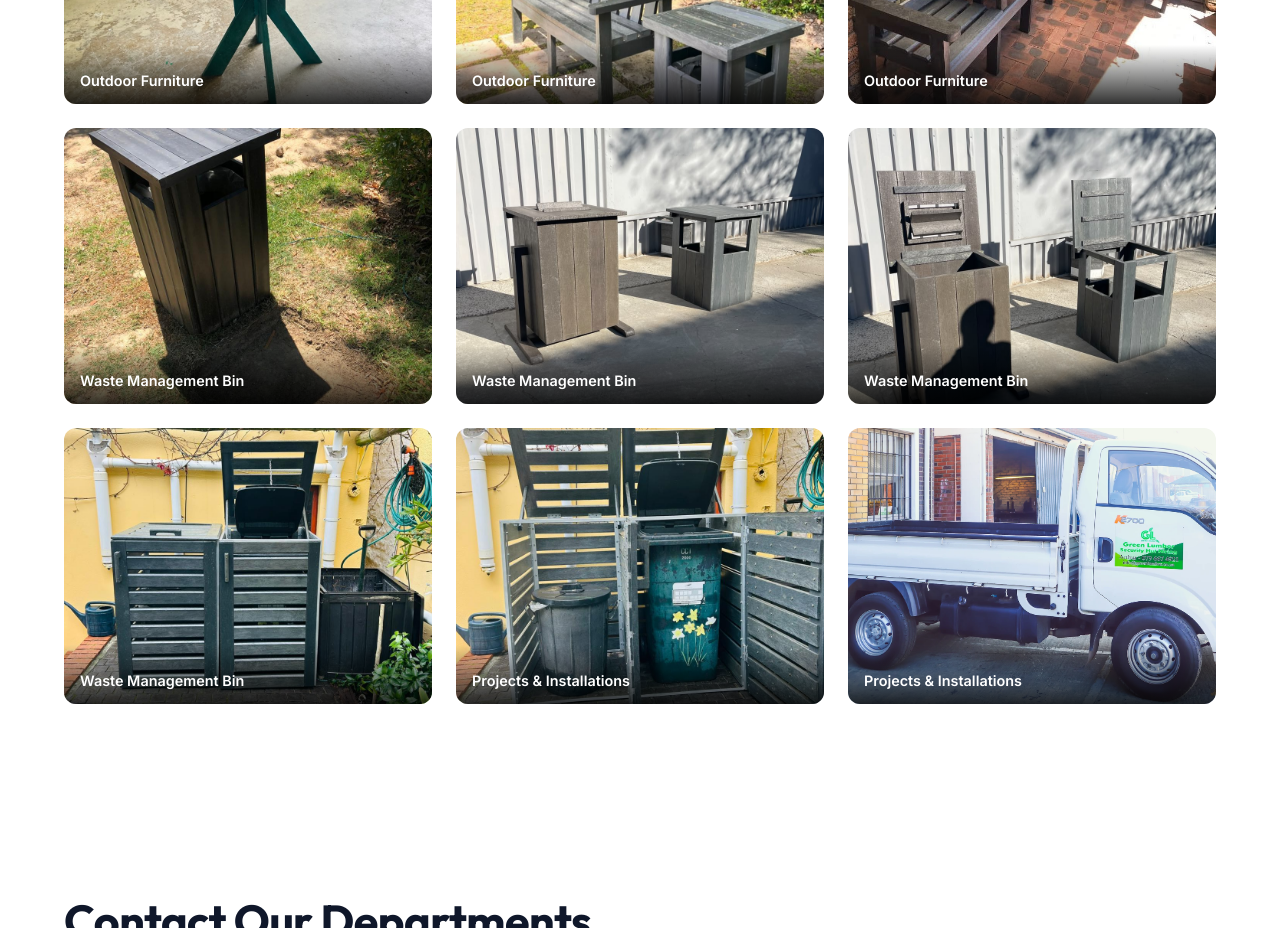
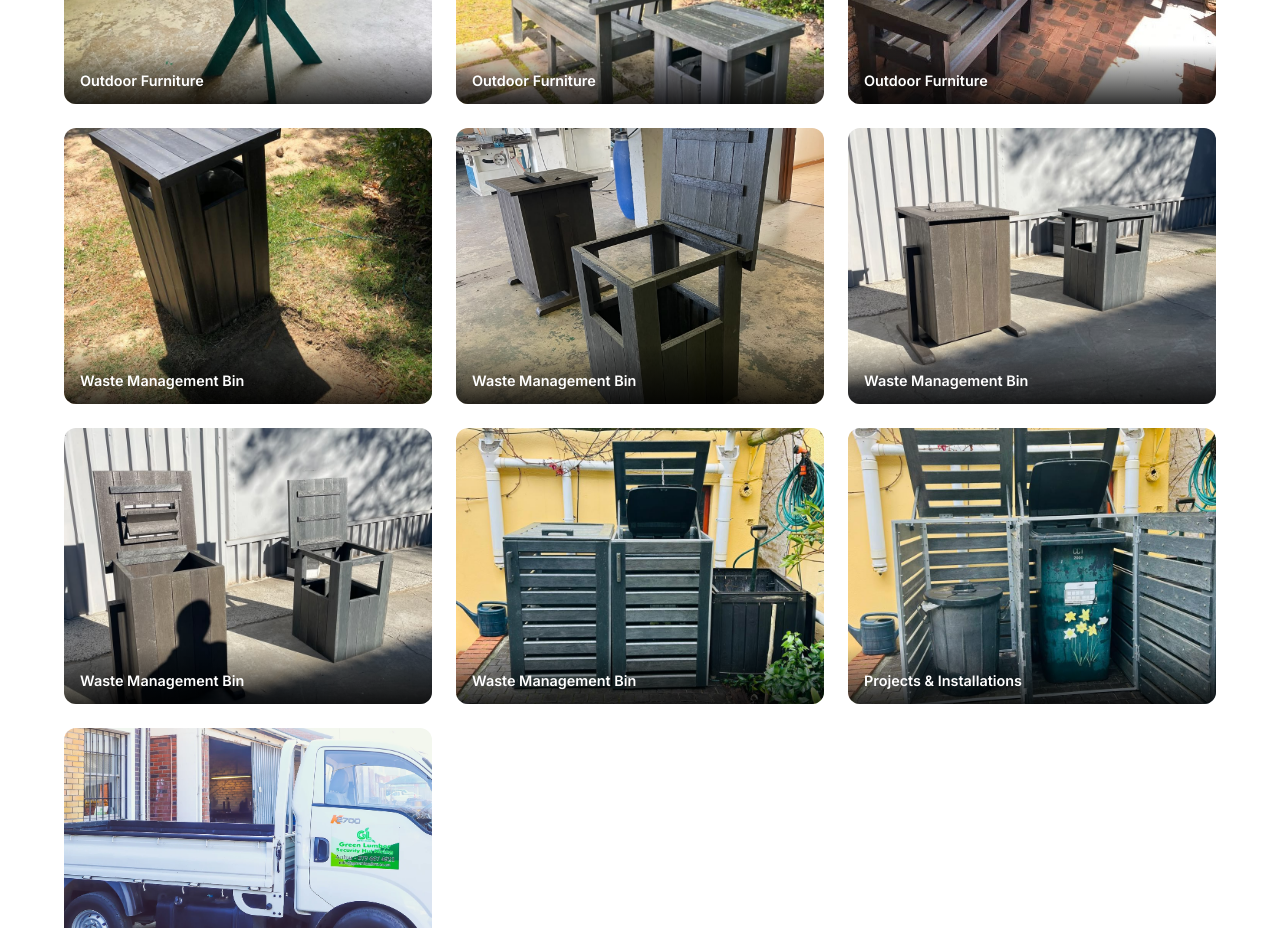
Before and after one commit to greenlumber-holdings/greenlumber-holdings.github.io, a plain HTML site: page index.html in a window 1280 px wide. Shown: the part 5520-6448 px from the top of the page. Drawn offline with Linux system fonts and the light colour scheme.

Commit message:
Update index.html

```diff
--- a/index.html
+++ b/index.html
@@ -335,6 +335,11 @@
 
         <div class="gallery-item show" data-category="waste" data-modal-image="img/Park Dustbin.jpg">
           <img src="img/Park Dustbin.jpg" alt="Waste Management Bin" loading="lazy">
+          <div class="gallery-label">Waste Management Bin</div>
+        </div>
+
+        <div class="gallery-item show" data-category="waste" data-modal-image="img/Open bin.jpeg">
+          <img src="img/Open bin.jpeg" alt="Waste Management Bin" loading="lazy">
           <div class="gallery-label">Waste Management Bin</div>
         </div>
 
```
